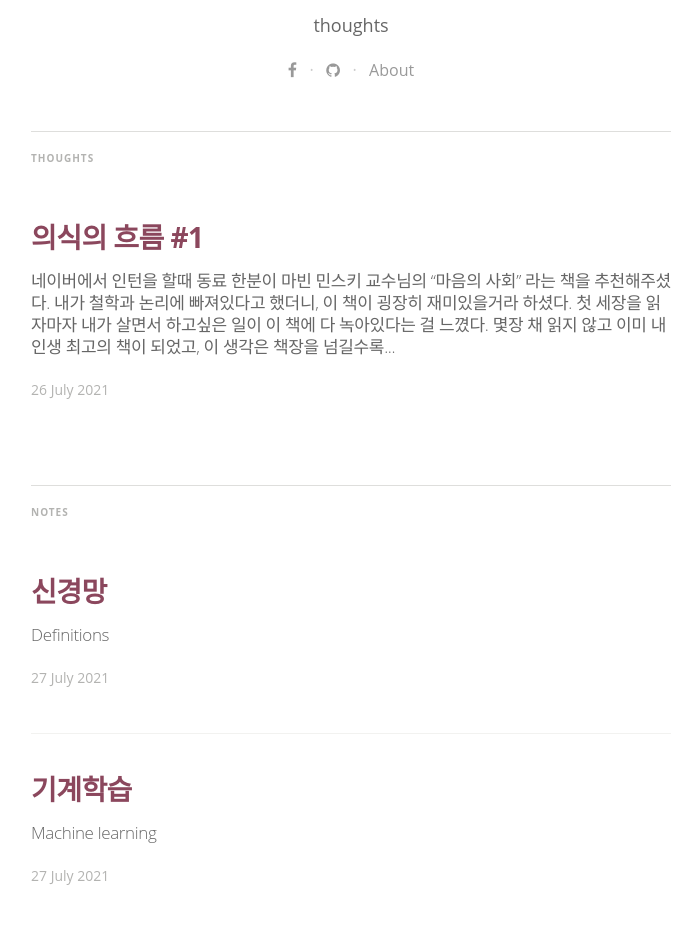
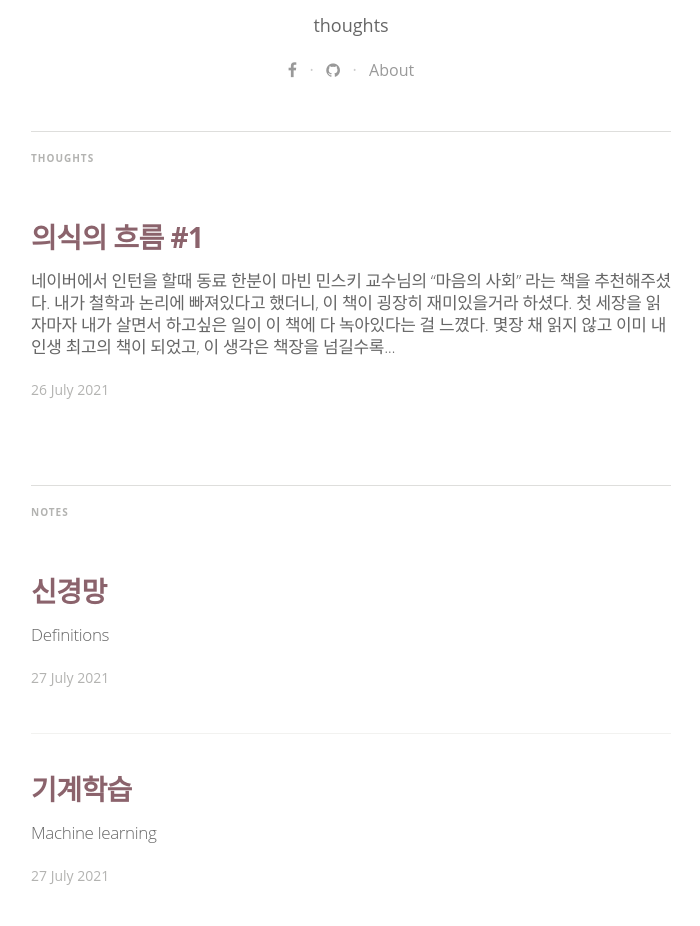
Before and after one commit to minniie/minniie.github.io, a Jekyll site: the page built from index.html, in a window 1280 px wide. Shown: the part 580-1506 px from the top of the page, without its empty margins (289-989 px from the left). Built offline with Jekyll 4.4.1, drawn with Linux system fonts in a browser that asks for light colours; nearby versions of some CDN libraries; some web fonts are replaced; the list of posts is cut into pages by our own code.

Commit message:
Update main.sass

```diff
--- a/css/main.sass
+++ b/css/main.sass
@@ -152,7 +152,7 @@ body
       margin: 0 0
       a
         text-decoration: none
-        color: #8B475D
+        color: #8B636C
         &:hover
           text-decoration: none
     .post-excerpt
```
